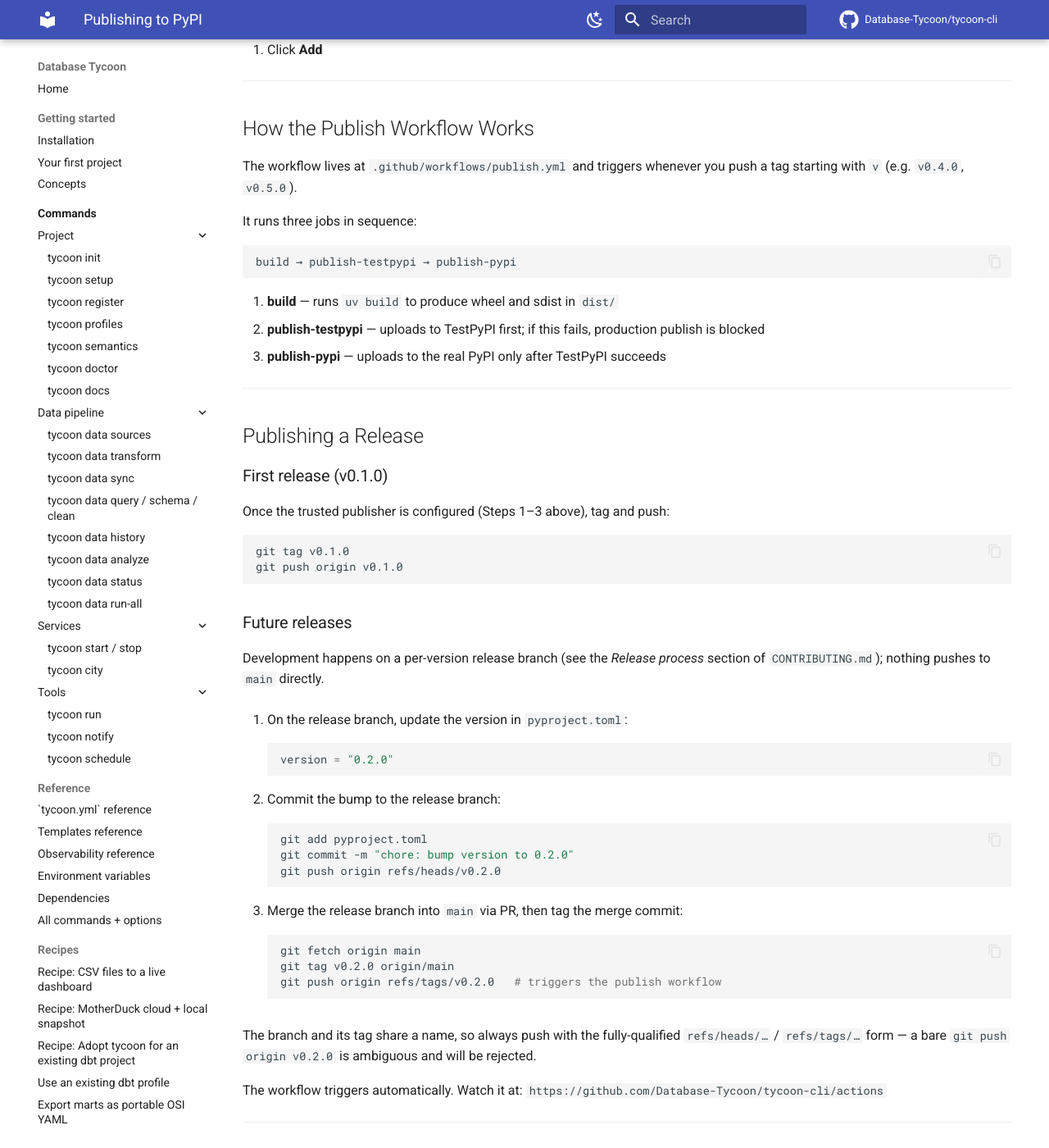
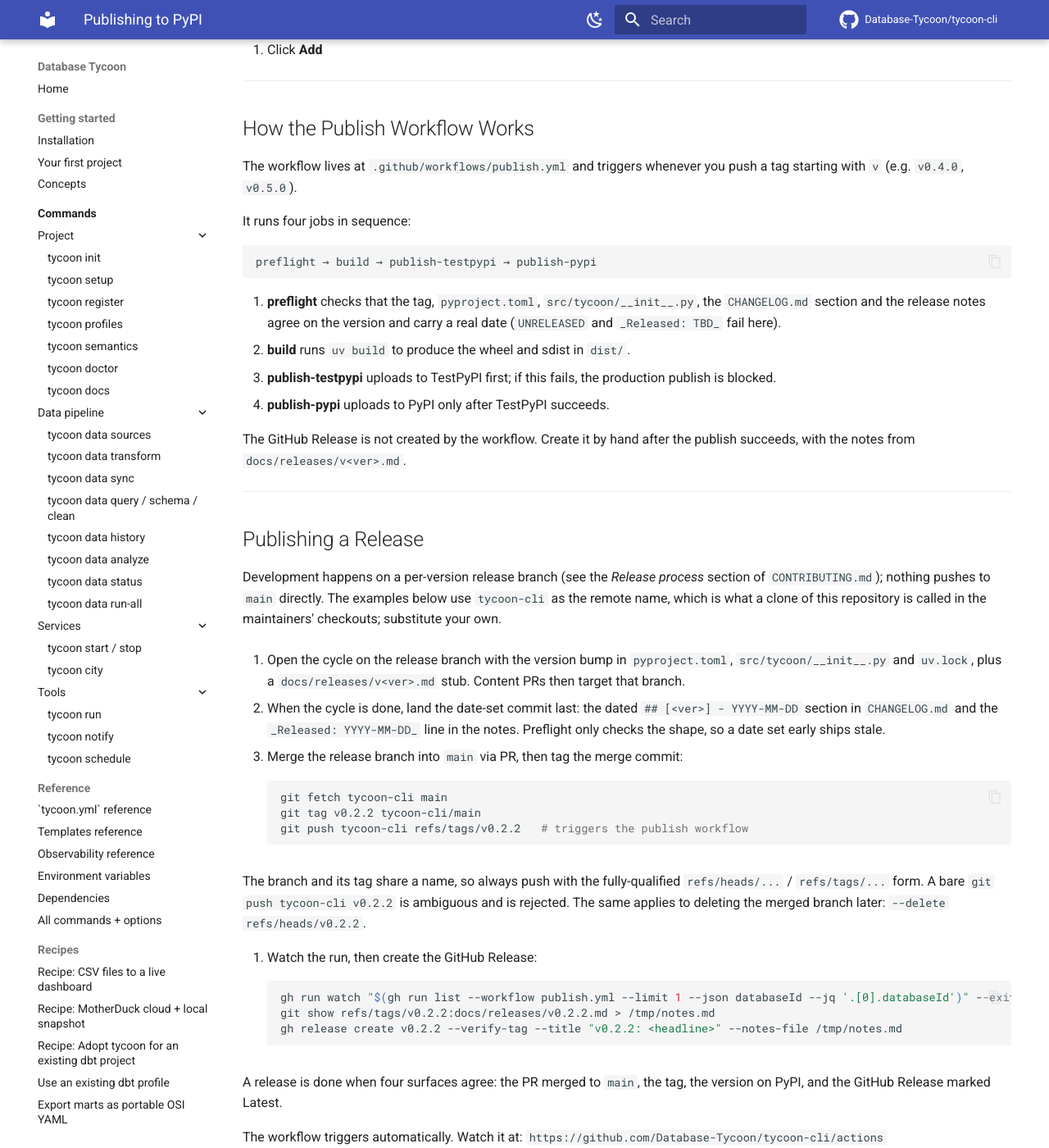
Before and after one commit to Database-Tycoon/tycoon-cli, an MkDocs documentation site: the page built from docs/publishing-to-pypi.md, in a window 1280 px wide and 1400 px high, scrolled down 1809 px. Shown: the whole window at 82% size. Built offline with MkDocs 1.6.1 and Material for MkDocs 9.7.7, drawn with Linux system fonts in a browser that asks for light colours; comment, search, counter and statistics services are not loaded; some of the changed text lies outside the part shown.

Commit message:
docs(gh-279): describe the release process the workflow actually runs
docs/index.md said the site was written for v0.1.5 and pointed at
"deferred to v0.2.0" issues; it now defers to the releases section as the
version record instead of naming one.

docs/publishing-to-pypi.md described three publish jobs (there are four:
preflight runs first and rejects UNRELEASED / TBD), used `origin` as the
remote, omitted the hand-created GitHub Release, and told a maintainer to
bump the version when a publish failed. v0.2.0 showed the right move is to
fix forward on main and re-tag; a bump leaves a hole for a release that
never existed. Added the pre-flight checks the publisher will apply
(twine check, Metadata-Version) and the four-surface definition of done.

Co-Authored-By: Claude Fable 5.1 <noreply@anthropic.com>
(cherry picked from commit 46605b43099fefb0bb8521a6cf0501261b66aa57)

````diff
--- a/docs/publishing-to-pypi.md
+++ b/docs/publishing-to-pypi.md
@@ -62,56 +62,59 @@ In your GitHub repo (`Database-Tycoon/tycoon-cli`):
 
 The workflow lives at `.github/workflows/publish.yml` and triggers whenever you push a tag starting with `v` (e.g. `v0.4.0`, `v0.5.0`).
 
-It runs three jobs in sequence:
+It runs four jobs in sequence:
 
 ```
-build → publish-testpypi → publish-pypi
+preflight → build → publish-testpypi → publish-pypi
 ```
 
-1. **build** — runs `uv build` to produce wheel and sdist in `dist/`
-2. **publish-testpypi** — uploads to TestPyPI first; if this fails, production publish is blocked
-3. **publish-pypi** — uploads to the real PyPI only after TestPyPI succeeds
+1. **preflight** checks that the tag, `pyproject.toml`, `src/tycoon/__init__.py`, the `CHANGELOG.md` section and the release notes agree on the version and carry a real date (`UNRELEASED` and `_Released: TBD_` fail here).
+2. **build** runs `uv build` to produce the wheel and sdist in `dist/`.
+3. **publish-testpypi** uploads to TestPyPI first; if this fails, the production publish is blocked.
+4. **publish-pypi** uploads to PyPI only after TestPyPI succeeds.
+
+The GitHub Release is not created by the workflow. Create it by hand after the publish succeeds, with the notes from `docs/releases/v<ver>.md`.
 
 ---
 
 ## Publishing a Release
 
-### First release (v0.1.0)
-
-Once the trusted publisher is configured (Steps 1–3 above), tag and push:
-
-```bash
-git tag v0.1.0
-git push origin v0.1.0
-```
-
-### Future releases
-
 Development happens on a per-version release branch (see the *Release
 process* section of `CONTRIBUTING.md`); nothing pushes to `main` directly.
+The examples below use `tycoon-cli` as the remote name, which is what a
+clone of this repository is called in the maintainers' checkouts; substitute
+your own.
 
-1. On the release branch, update the version in `pyproject.toml`:
-   ```toml
-   version = "0.2.0"
-   ```
+1. Open the cycle on the release branch with the version bump in
+   `pyproject.toml`, `src/tycoon/__init__.py` and `uv.lock`, plus a
+   `docs/releases/v<ver>.md` stub. Content PRs then target that branch.
 
-2. Commit the bump to the release branch:
-   ```bash
-   git add pyproject.toml
-   git commit -m "chore: bump version to 0.2.0"
-   git push origin refs/heads/v0.2.0
-   ```
+2. When the cycle is done, land the date-set commit last: the dated
+   `## [<ver>] - YYYY-MM-DD` section in `CHANGELOG.md` and the
+   `_Released: YYYY-MM-DD_` line in the notes. Preflight only checks the
+   shape, so a date set early ships stale.
 
 3. Merge the release branch into `main` via PR, then tag the merge commit:
    ```bash
-   git fetch origin main
-   git tag v0.2.0 origin/main
-   git push origin refs/tags/v0.2.0   # triggers the publish workflow
+   git fetch tycoon-cli main
+   git tag v0.2.2 tycoon-cli/main
+   git push tycoon-cli refs/tags/v0.2.2   # triggers the publish workflow
    ```
 
    The branch and its tag share a name, so always push with the
-   fully-qualified `refs/heads/…` / `refs/tags/…` form — a bare
-   `git push origin v0.2.0` is ambiguous and will be rejected.
+   fully-qualified `refs/heads/...` / `refs/tags/...` form. A bare
+   `git push tycoon-cli v0.2.2` is ambiguous and is rejected. The same
+   applies to deleting the merged branch later: `--delete refs/heads/v0.2.2`.
+
+4. Watch the run, then create the GitHub Release:
+   ```bash
+   gh run watch "$(gh run list --workflow publish.yml --limit 1 --json databaseId --jq '.[0].databaseId')" --exit-status
+   git show refs/tags/v0.2.2:docs/releases/v0.2.2.md > /tmp/notes.md
+   gh release create v0.2.2 --verify-tag --title "v0.2.2: <headline>" --notes-file /tmp/notes.md
+   ```
+
+A release is done when four surfaces agree: the PR merged to `main`, the
+tag, the version on PyPI, and the GitHub Release marked Latest.
 
 The workflow triggers automatically. Watch it at:
 `https://github.com/Database-Tycoon/tycoon-cli/actions`
@@ -145,12 +148,27 @@ Double-check that:
 - The workflow filename is `publish.yml` (not `publish.yaml`)
 - The owner is `Database-Tycoon` (capital D and T)
 
-### Build fails
-Run `uv build` locally first to catch errors before pushing a tag:
+### Build fails, or the publisher rejects the wheel
+Run the build locally from a clean checkout before pushing a tag, and check
+the artifacts the way the publisher will:
 ```bash
 uv build
-ls dist/
+uvx twine check dist/*
+unzip -p dist/*.whl '*/METADATA' | head -2   # Metadata-Version the pinned publisher accepts
 ```
+A green build is not a green publish: v0.2.0 built cleanly and was rejected
+because the wheel's `Metadata-Version` had moved ahead of the publisher's
+bundled twine. Building in a working tree with ignored files present also
+inflates the sdist; hatchling honours only the root `.gitignore`.
+
+### The publish workflow fails after the tag is pushed
+First confirm the version still returns 404 on both
+`https://pypi.org/pypi/database-tycoon/<ver>/json` and TestPyPI. If it does,
+fix forward on `main` via PR, delete the tag, re-tag the new tip and push the
+tag again. Do not bump the version to escape a failed publish; that leaves a
+hole in the version history for a release that never existed.
 
 ### Version conflict (version already exists on PyPI)
-PyPI does not allow re-uploading the same version. Bump the version in `pyproject.toml` and tag a new release.
+PyPI does not allow re-uploading the same version. This only happens when a
+publish partially succeeded; check which index has the version before
+deciding anything.
````
Also changed, not shown: docs/index.md (+3 -3 lines).
